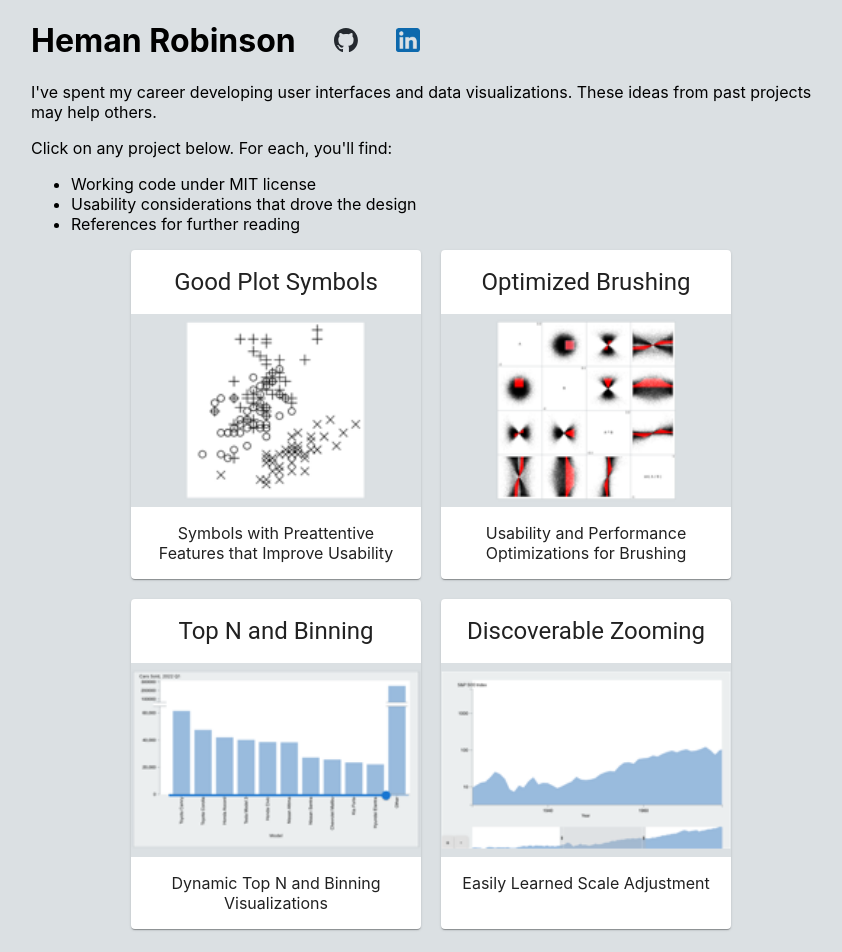
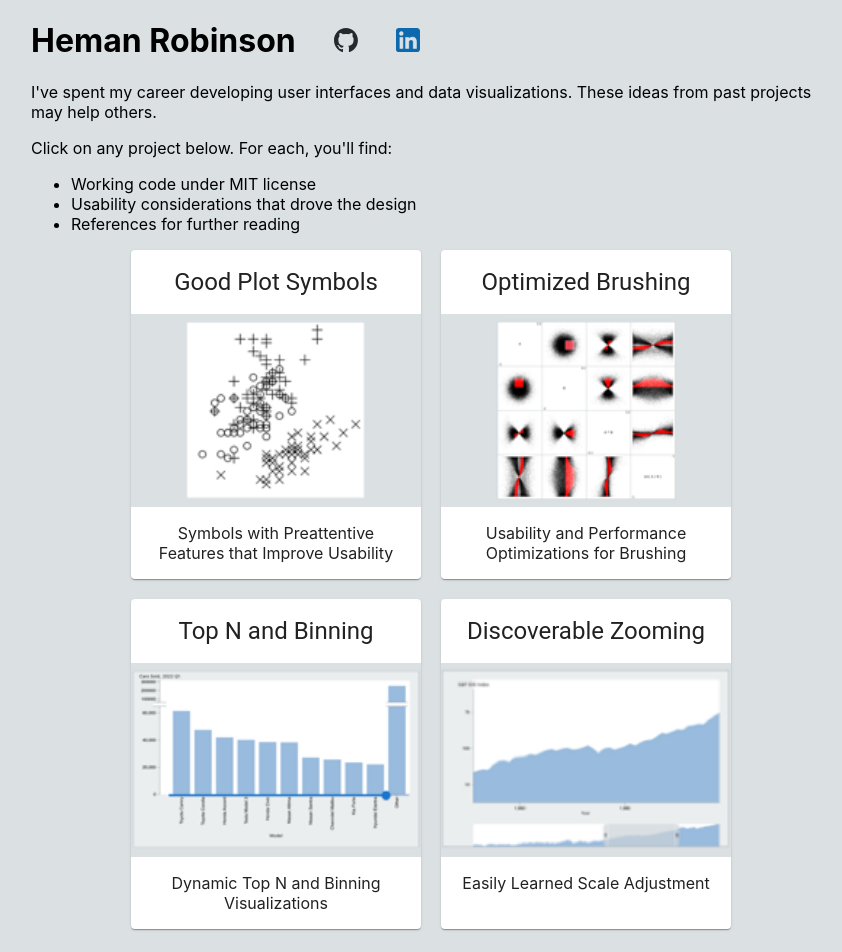
Before and after one commit to hemanrobinson/hemanrobinson.github.io, a React (Create React App) app: page / in a window 1280 px wide. Shown: the top 952 px of the page, without its empty margins (209-1051 px from the left). Built offline with nearby package versions, Linux system fonts and the light colour scheme.

Commit message:
zoom -> panning-zooming

```diff
--- a/src/App.js
+++ b/src/App.js
@@ -28,7 +28,7 @@ function App() {
             </div>
             <div className="App Two">
                 <ReportCard title="Top N and Binning"           href="https://hemanrobinson.github.io/top-n-binning/"       img="top-n-binning-small.png"     text="Dynamic Top N and Binning Visualizations" />
-                <ReportCard title="Discoverable Zooming"        href="https://hemanrobinson.github.io/zoom/"                img="zoom-small.png"              text="Easily Learned Scale Adjustment" />
+                <ReportCard title="Discoverable Zooming"        href="https://hemanrobinson.github.io/panning-zooming/"     img="panning-zooming-small.png"   text="Easily Learned Scale Adjustment" />
             </div>
             <div className="Description">
                 <h2>Inspiration</h2>
```
Also changed, not shown: public/panning-zooming-small.png (added), public/zoom-small.png (deleted).
